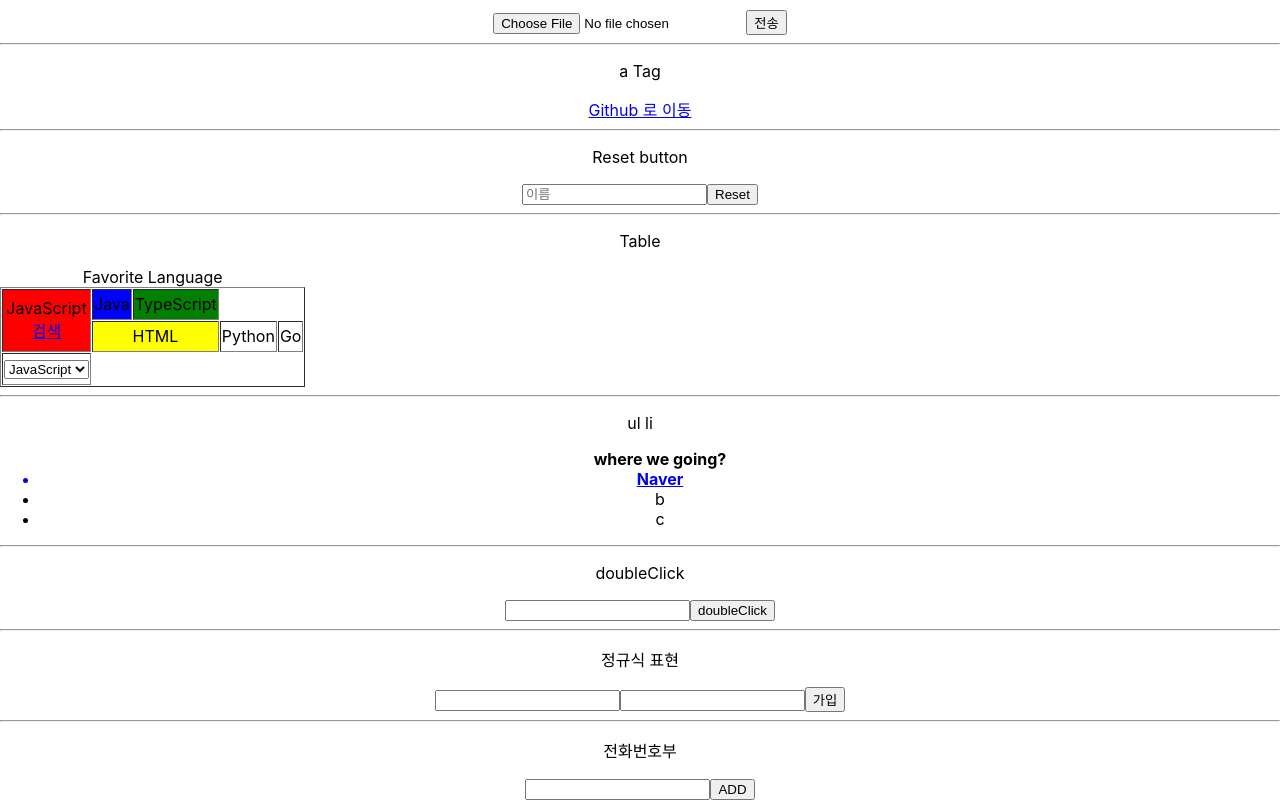
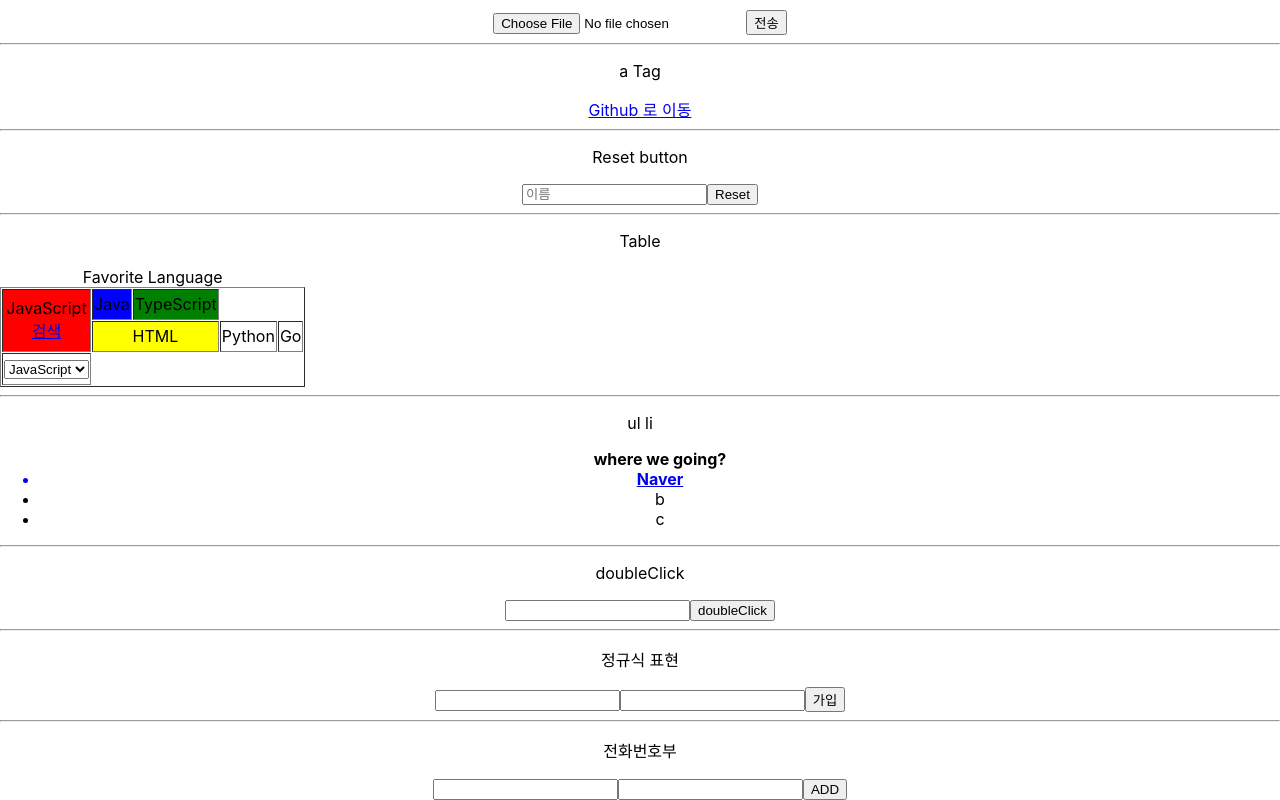
Before and after one commit to bigveloper/react_ToDoList, a React (Create React App) app: page / in a window 1280 px wide. Shown: the part 813-1613 px from the top of the page. Built offline with nearby package versions, Linux system fonts and the light colour scheme.

Commit message:
why not?

```diff
--- a/src/App.js
+++ b/src/App.js
@@ -22,6 +22,7 @@ function App() {
     const [inputNumber, setInputNumber] = useState('');
     const [userName, setUserName] = useState('');
     const [callBook, setCallBook] = useState('');
+    const [callUser, setCallUser] = useState('');
     const [callList, setCallList] = useState([]);
 
     // Event
@@ -152,6 +153,13 @@ function App() {
         const callRegex = /^[0-9\b -]{0,11}$/;
         if (callRegex.test(e.target.value)) {
             setCallBook(e.target.value);
+        }
+    };
+    const onCalluser = (e) => {
+        console.log(callUser);
+        const userRegex = /^[ㄱ-ㅎ\가-힣\b -]{0,8}$/;
+        if (userRegex.test(e.target.value)) {
+            setCallUser(e.target.value);
         }
     };
     const addCallbook = () => {
@@ -322,7 +330,9 @@ function App() {
             </form>
             <hr />
             <p>전화번호부</p>
+            <form>
                 <input type="text" value={callBook} onChange={onCallbook} />
+                <input type="text" value={callUser} onChange={onCalluser} />
                 <button onClick={addCallbook}>ADD</button>
                 {callList.map((item, index) => (
                     <div key={index}>
@@ -331,6 +341,7 @@ function App() {
                         <button onClick={() => numberDelete(index)}>Delete</button>
                     </div>
                 ))}
+            </form>
         </div>
     );
 }
```
Lines whose indentation alone changed are shown as unchanged.
